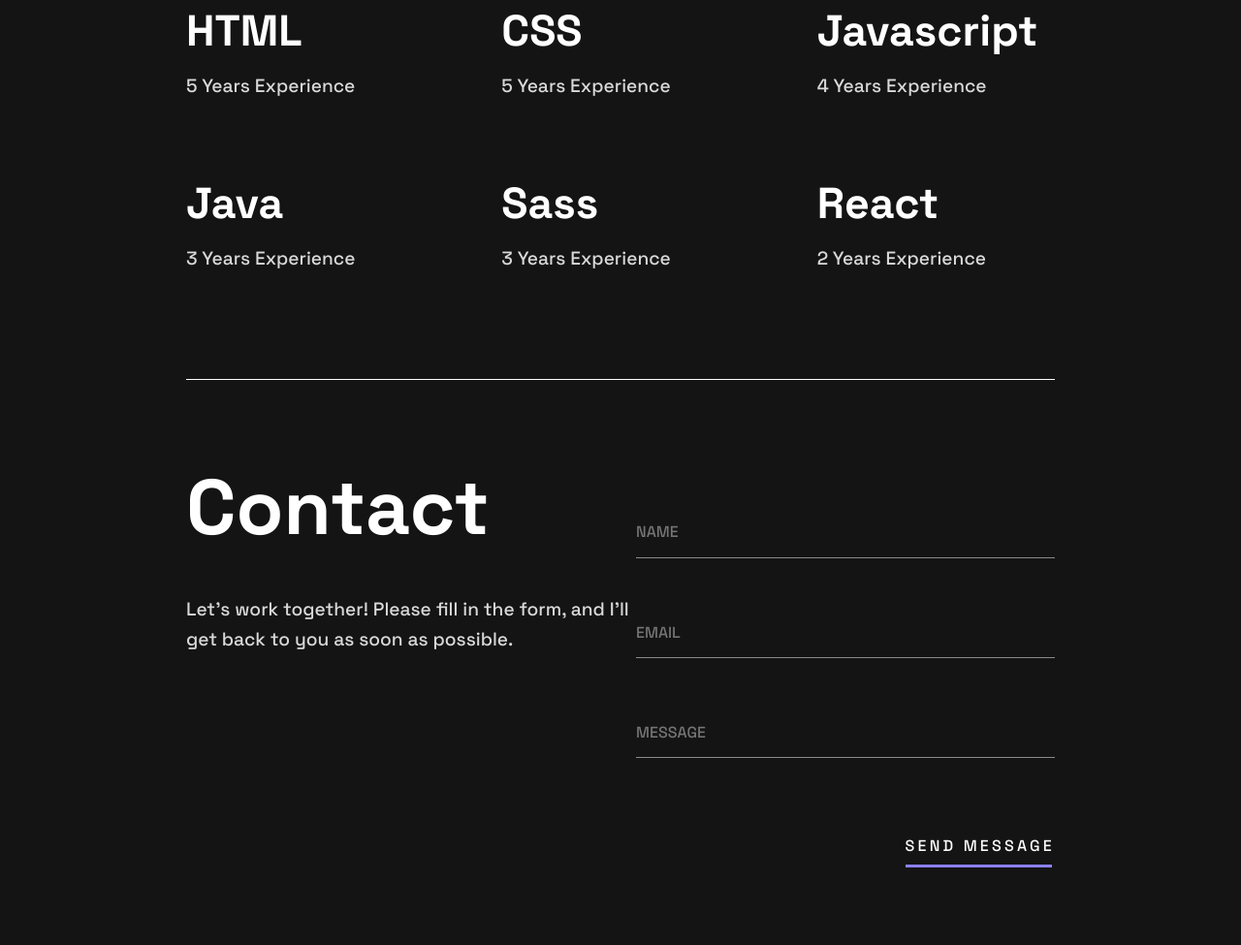
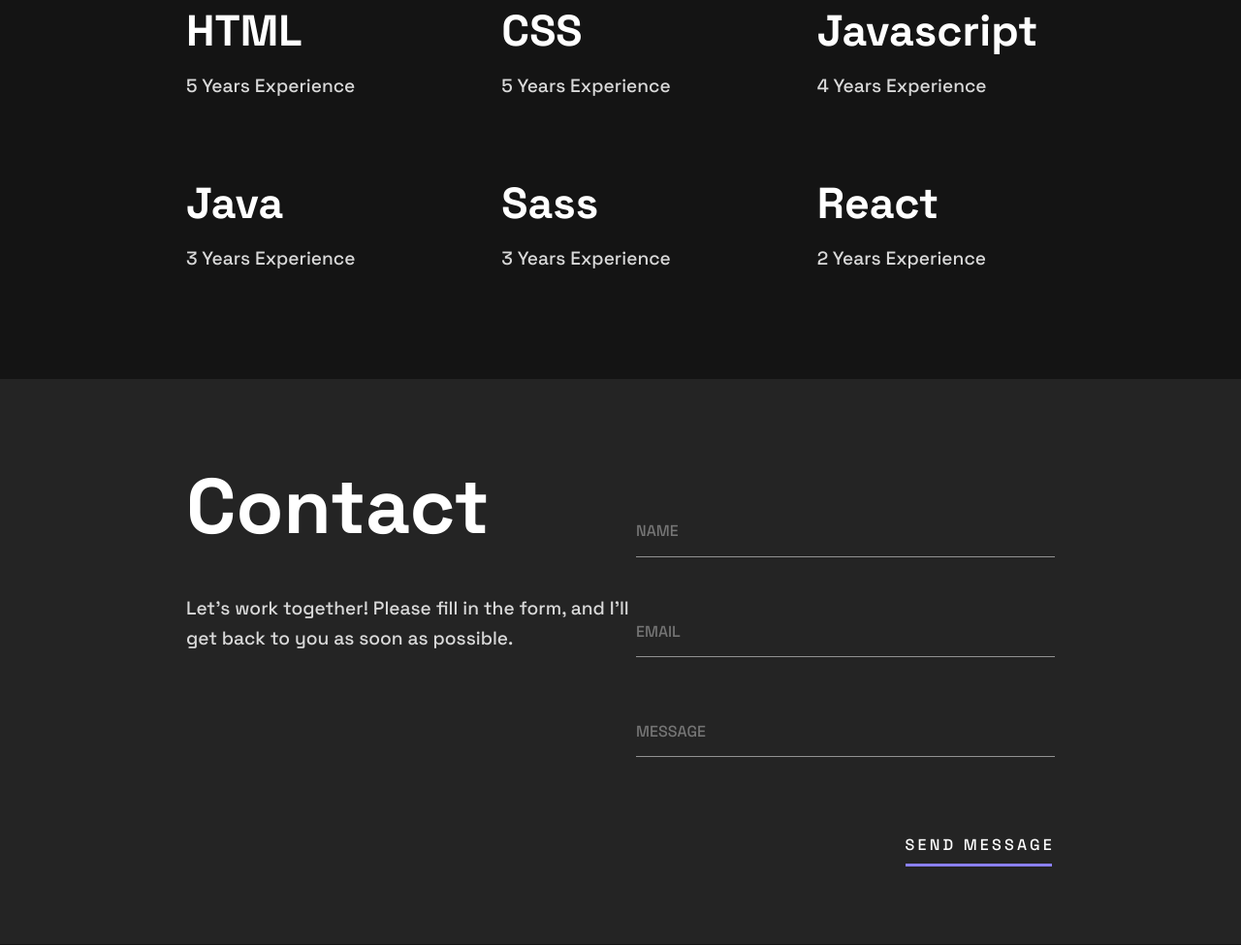
Before and after one commit to hannah-alcantara/personal-portfolio, a website: page index.html in a window 1280 px wide. Shown: the part 1097-2072 px from the top of the page at 97% size. Drawn offline with Linux system fonts and the light colour scheme.

Commit message:
fix contacts background

```diff
--- a/scss/main.scss
+++ b/scss/main.scss
@@ -22,7 +22,6 @@ html {
 
 body {
   max-height: 100vh;
-  margin: 0 12rem;
   background-color: $color-black;
 }
 
@@ -39,6 +38,7 @@ h2 {
 .header {
   display: grid;
   grid-template-columns: 1fr 1fr;
+  margin: 0 12rem;
 
   &__text-box {
     margin: 14rem 0;
@@ -148,6 +148,7 @@ h2 {
 .section-skills {
   position: relative;
   padding: 7rem 0;
+  margin: 0 12rem;
   border-top: 0.1rem solid $color-white;
   // border-bottom: 0.1rem solid $color-white;
 }
@@ -174,6 +175,7 @@ h2 {
 }
 
 .section-projects {
+  margin: 0 12rem;
   padding: 5rem 0;
 }
 
@@ -183,7 +185,8 @@ h2 {
 }
 
 .section-contacts {
-  padding: 5rem 0;
+  background-color: $color-faded-black;
+  padding: 5rem 12rem;
   display: grid;
   grid-template-columns: repeat(2, 1fr);
 }
```
Also changed, not shown: scss/main.css, 1 other file.
